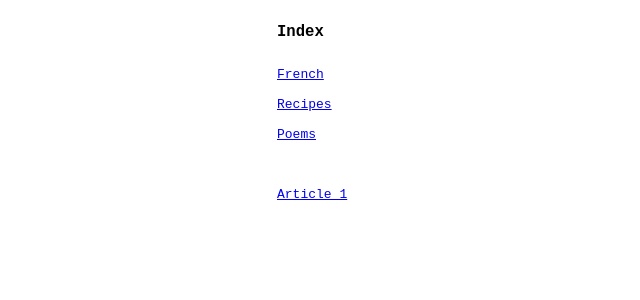
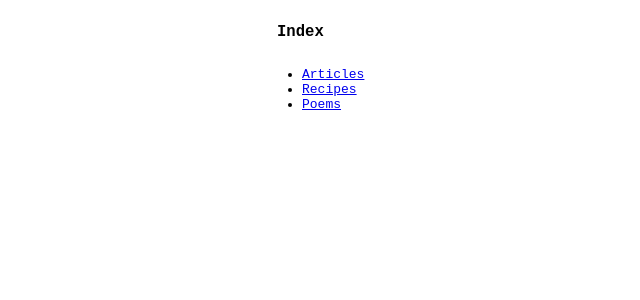
Before and after one commit to mkipling/p, a Jekyll site: the page built from index.md, in a window 1280 px wide. Shown: the top 300 px of the page, without its empty margins (51-691 px from the left). Built offline with Jekyll 4.4.1, drawn with Linux system fonts in a browser that asks for light colours.

Commit message:
Update index.md

```diff
--- a/index.md
+++ b/index.md
@@ -2,8 +2,6 @@
 title: "Index"
 ---
 
-[French](/fr)<br>
-[Recipes](/r)<br>
-[Poems](/p)<br>
-<br>
-[Article 1](/article1)
+- [Articles](/a)
+- [Recipes](/r)
+- [Poems](/p)
```
